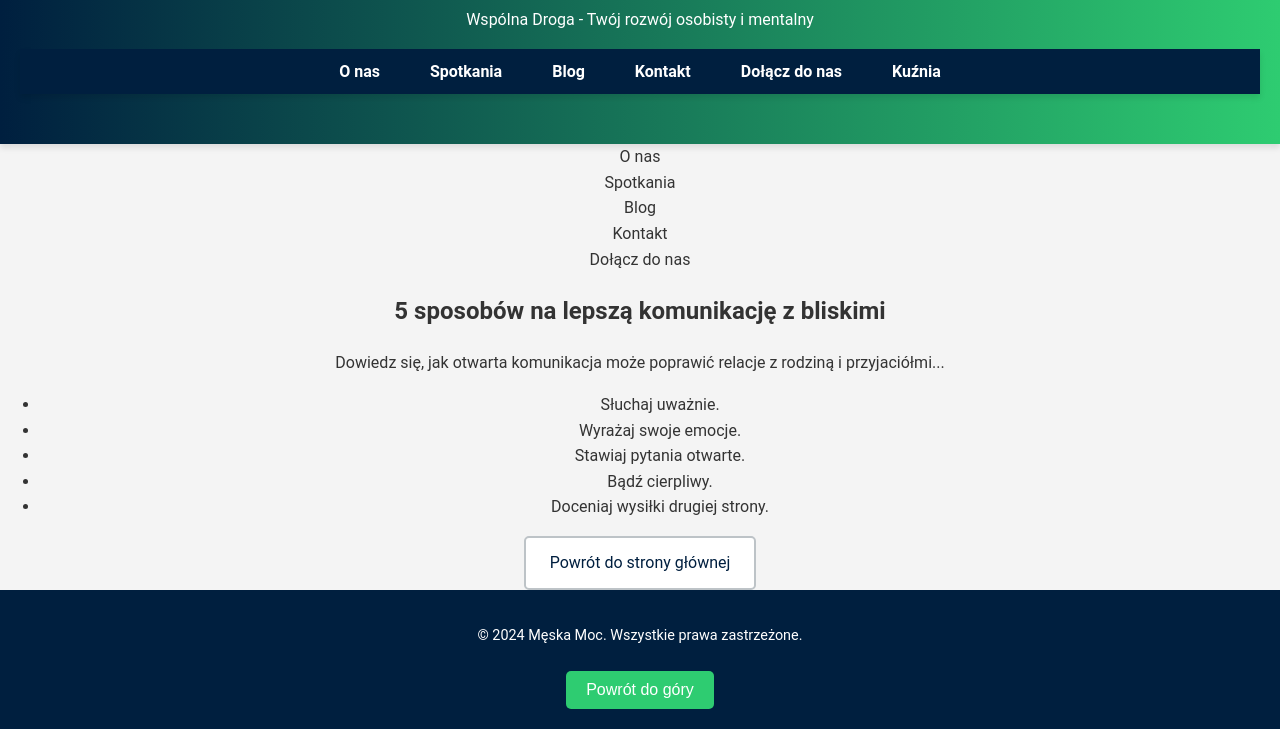
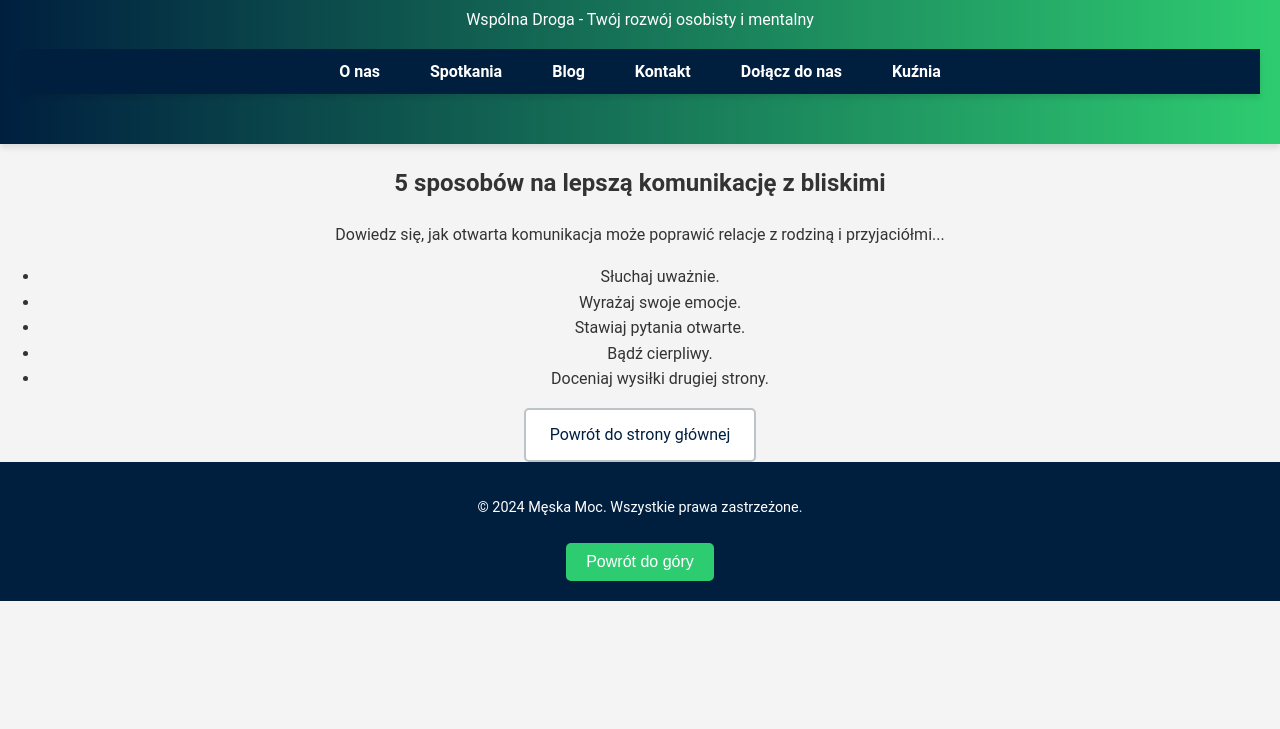
Before and after one commit to meska-moc/meska-moc, a plain HTML site: page article1.html in a window 1280 px wide. Shown: the part 177-906 px from the top of the page. After the commit the page ends 800 px from the top, so only its background shows below. Drawn offline with Linux system fonts and the light colour scheme.

Commit message:
Update article1.html

```diff
--- a/article1.html
+++ b/article1.html
@@ -37,12 +37,6 @@
 
 
     <main>
-<section id="about">O nas</section>
-<section id="meetings">Spotkania</section>
-<section id="blog">Blog</section>
-<section id="contact">Kontakt</section>
-<section id="join">Dołącz do nas</section>
-
 
        <article>
     <h2>5 sposobów na lepszą komunikację z bliskimi</h2>
```
